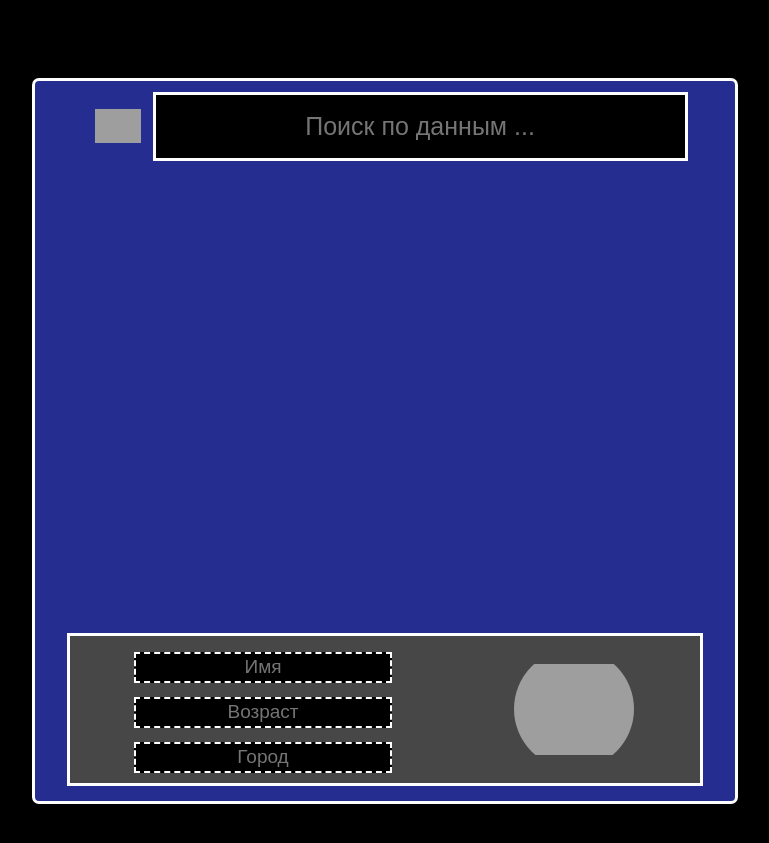
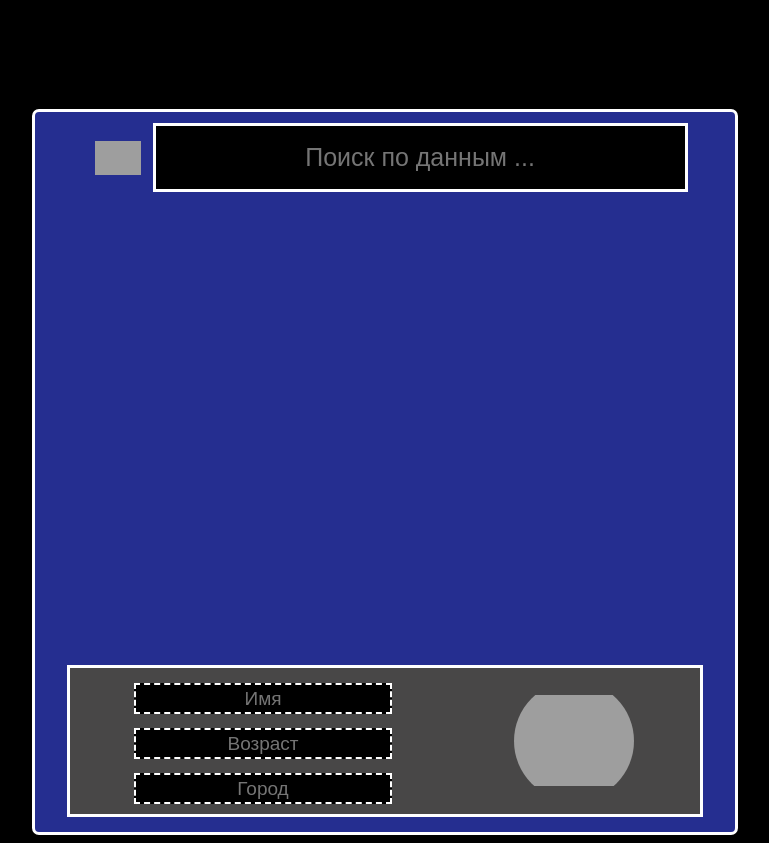
Before and after one commit to Matvey242/Task-22, a plain HTML site: page client/index.html in a window 1280 px wide. Shown: the whole page, without its empty margins (255-1024 px from the left). Before the commit the page ends 812 px from the top, so only its background shows below. Drawn offline with Linux system fonts and the light colour scheme; no server answers; grey boxes are pictures that could not be loaded.

Commit message:
homework done

```diff
--- a/client/style.css
+++ b/client/style.css
@@ -5,7 +5,7 @@ body {
 }
 
 .container {
-    margin-top: 5.5%;
+    margin-top: 8%;
     width: 700px;
     height: 720px;
     background-color: rgb(37, 46, 144);
```
